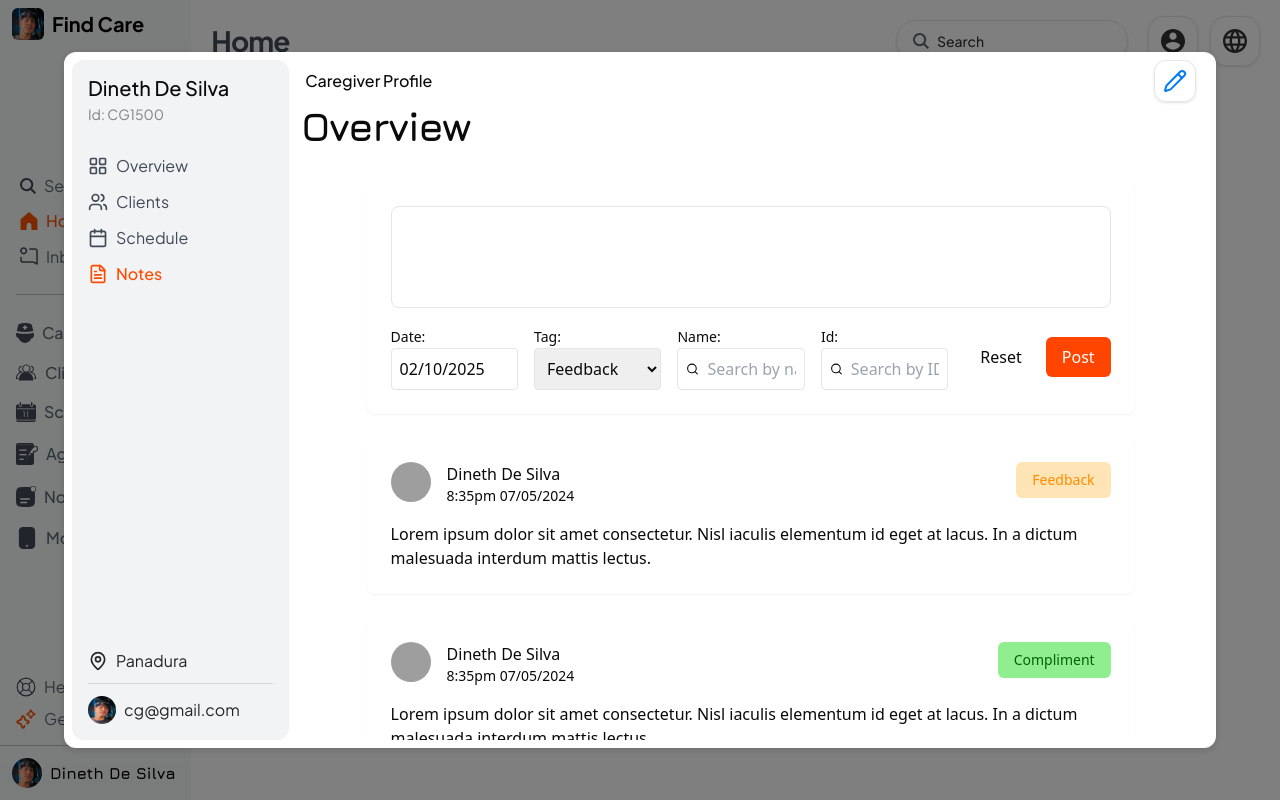
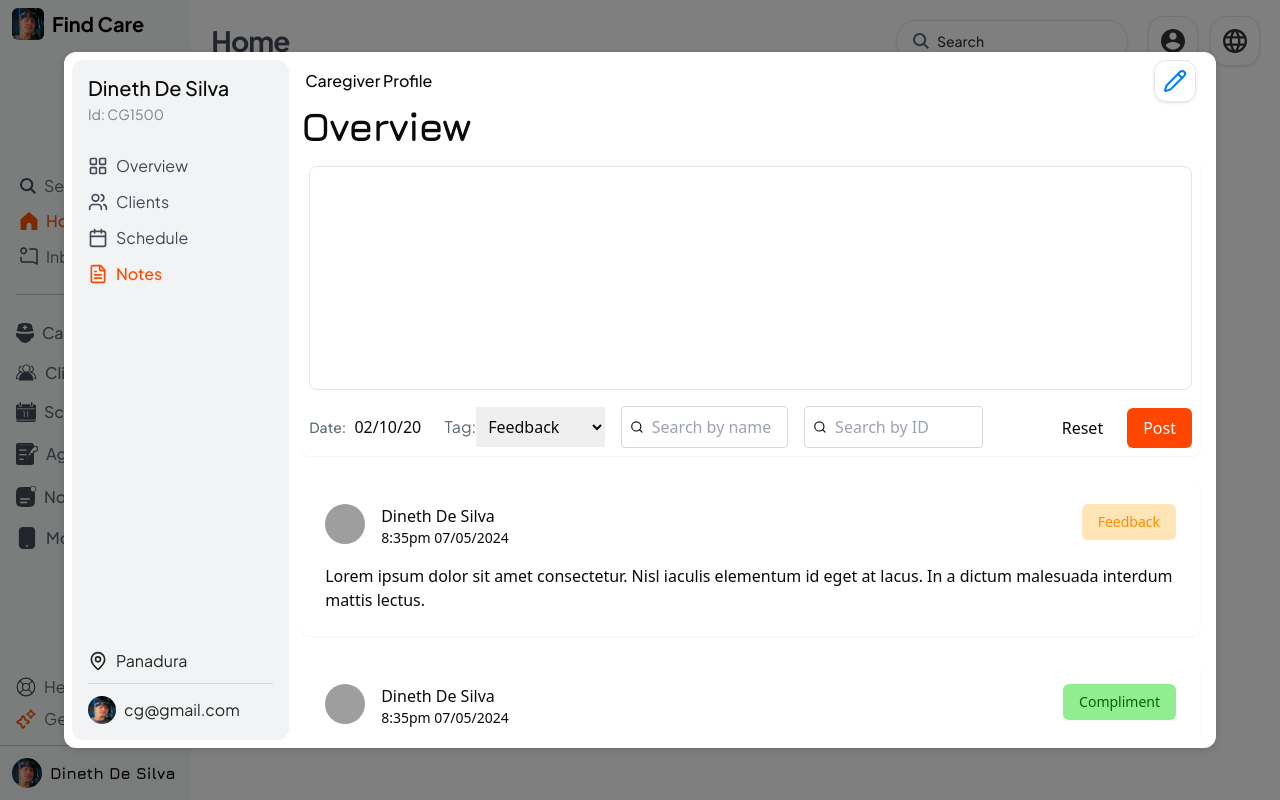
Before and after one commit to dinethde/FindCare, a Next.js app: page /caregivers/profile/notes in a window 1280 px wide. Built offline with nearby package versions, Linux system fonts and the light colour scheme; grey boxes are pictures that could not be loaded.

Commit message:
Refactor NotesPage layout and improve SearchableDropdown component styling and functionality

```diff
--- a/app/(routes)/caregivers/profile/notes/page.tsx
+++ b/app/(routes)/caregivers/profile/notes/page.tsx
@@ -34,8 +34,8 @@ export default function NotesPage() {
   };
 
   return (
-    <div className="min-h-screen bg-gray-50 p-6">
-      <div className="max-w-3xl mx-auto space-y-6">
+    <div className="bg-gray-50">
+      <div className="space-y-6">
         <CommentForm onSubmit={handleSubmit} />
         {comments.map((comment) => (
           <CommentCard key={comment.id} comment={comment} />
--- a/components/CommentForm.tsx
+++ b/components/CommentForm.tsx
@@ -1,39 +1,46 @@
-"use client"
+"use client";
 
-import type React from "react"
-import { useState, useCallback, useRef } from "react"
-import { useEditor, EditorContent } from "@tiptap/react"
-import StarterKit from "@tiptap/starter-kit"
-import { Button } from "./Button"
-import { SearchableDropdown } from "./SearchableDropdown"
-import { caregivers } from "../data/Caregivers2"
-import type { CommentFormData } from "../types"
+import type React from "react";
+import { useState, useCallback, useRef } from "react";
+import { useEditor, EditorContent } from "@tiptap/react";
+import StarterKit from "@tiptap/starter-kit";
+import { Button } from "./Button";
+import { SearchableDropdown } from "./SearchableDropdown";
+import { caregivers } from "../data/Caregivers2";
+import type { CommentFormData } from "../types";
+import { Tag } from "lucide-react";
 
 const getCurrentDate = () => {
-  const now = new Date()
+  const now = new Date();
   return now.toLocaleDateString("en-US", {
     month: "2-digit",
     day: "2-digit",
     year: "numeric",
-  })
-}
+  });
+};
 
 const cleanEditorContent = (content: string): string => {
   // Remove wrapping <p> tags if they exist and clean up any double spaces
   return content
     .replace(/^<p>|<\/p>$/g, "")
     .replace(/\s+/g, " ")
-    .trim()
-}
+    .trim();
+};
 
-export function CommentForm({ onSubmit }: { onSubmit: (data: CommentFormData) => void }) {
+export function CommentForm({
+  onSubmit,
+}: {
+  onSubmit: (data: CommentFormData) => void;
+}) {
   const [selectedCaregiver, setSelectedCaregiver] = useState<{
-    id: string
-    name: string
-  } | null>(null)
-  const [manualId, setManualId] = useState("")
-  const [manualName, setManualName] = useState("")
-  const [type, setType] = useState<"feedback" | "compliment" | "complaint">("feedback")
+    id: string;
+    name: string;
+  } | null>(null);
+  const [manualId, setManualId] = useState("");
+  const [manualName, setManualName] = useState("");
+  const [type, setType] = useState<"feedback" | "compliment" | "complaint">(
+    "feedback"
+  );
 
   const editor = useEditor({
     extensions: [StarterKit],
@@ -43,81 +50,95 @@ export function CommentForm({ onSubmit }: { onSubmit: (data: CommentFormData) =>
         class: "prose prose-sm focus:outline-none min-h-[100px] p-4",
       },
     },
-  })
+  });
 
-  const formRef = useRef<HTMLFormElement>(null)
+  const formRef = useRef<HTMLFormElement>(null);
 
   const handleSubmit = (e: React.FormEvent) => {
-    e.preventDefault()
-    if (!editor?.getText() || (!selectedCaregiver && !manualId && !manualName)) return
+    e.preventDefault();
+    if (!editor?.getText() || (!selectedCaregiver && !manualId && !manualName))
+      return;
 
     const formData: CommentFormData = {
       content: cleanEditorContent(editor.getHTML()),
       type,
       caregiverId: selectedCaregiver?.id || manualId,
       caregiverName: selectedCaregiver?.name || manualName,
-    }
+    };
 
-    onSubmit(formData)
-    resetForm()
-  }
+    onSubmit(formData);
+    resetForm();
+  };
 
-  const handleCaregiverChange = useCallback((field: "id" | "name", value: { id: string; name: string } | null) => {
-    if (value) {
-      setSelectedCaregiver(value)
-      setManualId(value.id)
-      setManualName(value.name)
-    } else {
-      setSelectedCaregiver(null)
-      if (field === "id") {
-        setManualId("")
+  const handleCaregiverChange = useCallback(
+    (field: "id" | "name", value: { id: string; name: string } | null) => {
+      if (value) {
+        setSelectedCaregiver(value);
+        setManualId(value.id);
+        setManualName(value.name);
       } else {
-        setManualName("")
+        setSelectedCaregiver(null);
+        if (field === "id") {
+          setManualId("");
+        } else {
+          setManualName("");
+        }
       }
-    }
-  }, [])
+    },
+    []
+  );
 
   const handleManualEdit = useCallback(
     (field: "id" | "name", value: string) => {
       if (field === "id") {
-        setManualId(value)
+        setManualId(value);
         if (selectedCaregiver?.id !== value) {
-          setSelectedCaregiver(null)
+          setSelectedCaregiver(null);
         }
       } else {
-        setManualName(value)
+        setManualName(value);
         if (selectedCaregiver?.name !== value) {
-          setSelectedCaregiver(null)
+          setSelectedCaregiver(null);
         }
       }
     },
-    [selectedCaregiver],
-  )
+    [selectedCaregiver]
+  );
 
   const resetForm = useCallback(() => {
-    editor?.commands.setContent("")
-    setSelectedCaregiver(null)
-    setManualId("")
-    setManualName("")
-    setType("feedback")
-    formRef.current?.reset()
-  }, [editor])
+    editor?.commands.setContent("");
+    setSelectedCaregiver(null);
+    setManualId("");
+    setManualName("");
+    setType("feedback");
+    formRef.current?.reset();
+  }, [editor]);
 
   return (
-    <form ref={formRef} onSubmit={handleSubmit} className="bg-white rounded-lg p-6 shadow-sm">
-      <div className="border rounded-lg mb-4">
+    <form
+      ref={formRef}
+      onSubmit={handleSubmit}
+      className="bg-white rounded-lg p-2 shadow-sm flex flex-col gap-4"
+    >
+      <div className="border rounded-lg min-h-56">
         <EditorContent editor={editor} />
       </div>
-      <div className="flex items-center gap-4">
-        <div className="flex-1 grid grid-cols-4 gap-4">
-          <div>
-            <label className="text-sm text-gray-500">Date:</label>
-            <input type="text" value={getCurrentDate()} readOnly className="w-full p-2 border rounded bg-gray-50" />
+
+      <div className="grid grid-cols-[1.75fr_0.5fr] gap-4 ">
+        <div className="flex-1 grid grid-cols-[0.5fr_0.5fr_0.7fr_0.75fr] gap-4">
+          <div className="flex items-center">
+            <label className="text-tagline text-grey h-fit">Date:</label>
+            <input
+              type="text"
+              value={getCurrentDate()}
+              readOnly
+              className="w-full p-2 bg-gray-50"
+            />
           </div>
-          <div>
-            <label className="text-sm text-gray-500">Tag:</label>
+          <div className="flex items-center">
+            <label className="text-regular-text text-grey h-fit">Tag:</label>
             <select
-              className="w-full p-2 border rounded"
+              className="w-fit p-2"
               value={type}
               onChange={(e) => setType(e.target.value as typeof type)}
             >
@@ -126,8 +147,8 @@ export function CommentForm({ onSubmit }: { onSubmit: (data: CommentFormData) =>
               <option value="complaint">Complaint</option>
             </select>
           </div>
-          <div>
-            <label className="text-sm text-gray-500">Name:</label>
+          <div className="flex items-center w-fit">
+            <label className="text-regular-text text-grey h-fit"></label>
             <SearchableDropdown
               options={caregivers}
               value={manualName}
@@ -137,8 +158,8 @@ export function CommentForm({ onSubmit }: { onSubmit: (data: CommentFormData) =>
               searchBy="name"
             />
           </div>
-          <div>
-            <label className="text-sm text-gray-500">Id:</label>
+          <div className="flex items-center">
+            <label className="text-regular-text text-grey h-fit w-fit"></label>
             <SearchableDropdown
               options={caregivers}
               value={manualId}
@@ -149,19 +170,27 @@ export function CommentForm({ onSubmit }: { onSubmit: (data: CommentFormData) =>
             />
           </div>
         </div>
-        <div className="flex gap-2">
-          <Button type="button" onClick={resetForm} className="self-end" variant="secondary">
+        <div className="flex gap-2 justify-end">
+          <Button
+            type="button"
+            onClick={resetForm}
+            className="self-end"
+            variant="secondary"
+          >
             Reset
           </Button>
           <Button
             type="submit"
             className="self-end"
-            disabled={!editor?.getText() || (!selectedCaregiver && !manualId && !manualName)}
+            disabled={
+              !editor?.getText() ||
+              (!selectedCaregiver && !manualId && !manualName)
+            }
           >
             Post
           </Button>
         </div>
       </div>
     </form>
-  )
+  );
 }
--- a/components/SearchableDropdown.tsx
+++ b/components/SearchableDropdown.tsx
@@ -1,16 +1,16 @@
-"use client"
+"use client";
 
-import type React from "react"
-import { useState, useRef, useEffect } from "react"
-import { Search, X } from "lucide-react"
+import type React from "react";
+import { useState, useRef, useEffect } from "react";
+import { Search, X } from "lucide-react";
 
 interface SearchableDropdownProps {
-  options: { id: string; name: string }[]
-  value: string
-  onChange: (value: { id: string; name: string } | null) => void
-  onManualEdit: (value: string) => void
-  placeholder: string
-  searchBy: "id" | "name"
+  options: { id: string; name: string }[];
+  value: string;
+  onChange: (value: { id: string; name: string } | null) => void;
+  onManualEdit: (value: string) => void;
+  placeholder: string;
+  searchBy: "id" | "name";
 }
 
 export function SearchableDropdown({
@@ -21,38 +21,46 @@ export function SearchableDropdown({
   placeholder,
   searchBy,
 }: SearchableDropdownProps) {
-  const [isOpen, setIsOpen] = useState(false)
-  const [search, setSearch] = useState("")
-  const dropdownRef = useRef<HTMLDivElement>(null)
+  const [isOpen, setIsOpen] = useState(false);
+  const [search, setSearch] = useState("");
+  const dropdownRef = useRef<HTMLDivElement>(null);
 
   useEffect(() => {
     function handleClickOutside(event: MouseEvent) {
-      if (dropdownRef.current && !dropdownRef.current.contains(event.target as Node)) {
-        setIsOpen(false)
+      if (
+        dropdownRef.current &&
+        !dropdownRef.current.contains(event.target as Node)
+      ) {
+        setIsOpen(false);
       }
     }
 
-    document.addEventListener("mousedown", handleClickOutside)
-    return () => document.removeEventListener("mousedown", handleClickOutside)
-  }, [])
+    document.addEventListener("mousedown", handleClickOutside);
+    return () => document.removeEventListener("mousedown", handleClickOutside);
+  }, []);
 
-  const filteredOptions = options.filter((option) => option[searchBy].toLowerCase().includes(search.toLowerCase()))
+  const filteredOptions = options.filter((option) =>
+    option[searchBy].toLowerCase().includes(search.toLowerCase())
+  );
 
   const handleInputChange = (e: React.ChangeEvent<HTMLInputElement>) => {
-    const newValue = e.target.value
-    setSearch(newValue)
-    onManualEdit(newValue)
-    setIsOpen(true)
-  }
+    const newValue = e.target.value;
+    setSearch(newValue);
+    onManualEdit(newValue);
+    setIsOpen(true);
+  };
 
   const handleClear = () => {
-    setSearch("")
-    onChange(null)
-  }
+    setSearch("");
+    onChange(null);
+  };
 
   return (
-    <div className="relative" ref={dropdownRef}>
-      <div className="flex items-center w-full p-2 border rounded">
+    <div
+      className="relative border border-neutral-4 rounded-sm"
+      ref={dropdownRef}
+    >
+      <div className="flex items-center w-fit p-2">
         <Search className="w-4 h-4 mr-2 text-gray-400" />
         <input
           type="text"
@@ -62,7 +70,12 @@ export function SearchableDropdown({
           onChange={handleInputChange}
           onClick={() => setIsOpen(true)}
         />
-        {(search || value) && <X className="w-4 h-4 text-gray-400 cursor-pointer" onClick={handleClear} />}
+        {(search || value) && (
+          <X
+            className="w-4 h-4 text-gray-400 cursor-pointer"
+            onClick={handleClear}
+          />
+        )}
       </div>
       {isOpen && (
         <div className="absolute z-10 w-full mt-1 bg-white border rounded-md shadow-lg max-h-60 overflow-auto">
@@ -71,9 +84,9 @@ export function SearchableDropdown({
               key={option.id}
               className="px-4 py-2 cursor-pointer hover:bg-gray-100"
               onClick={() => {
-                onChange(option)
-                setSearch(option[searchBy])
-                setIsOpen(false)
+                onChange(option);
+                setSearch(option[searchBy]);
+                setIsOpen(false);
               }}
             >
               {option[searchBy]}
@@ -82,5 +95,5 @@ export function SearchableDropdown({
         </div>
       )}
     </div>
-  )
+  );
 }
```
